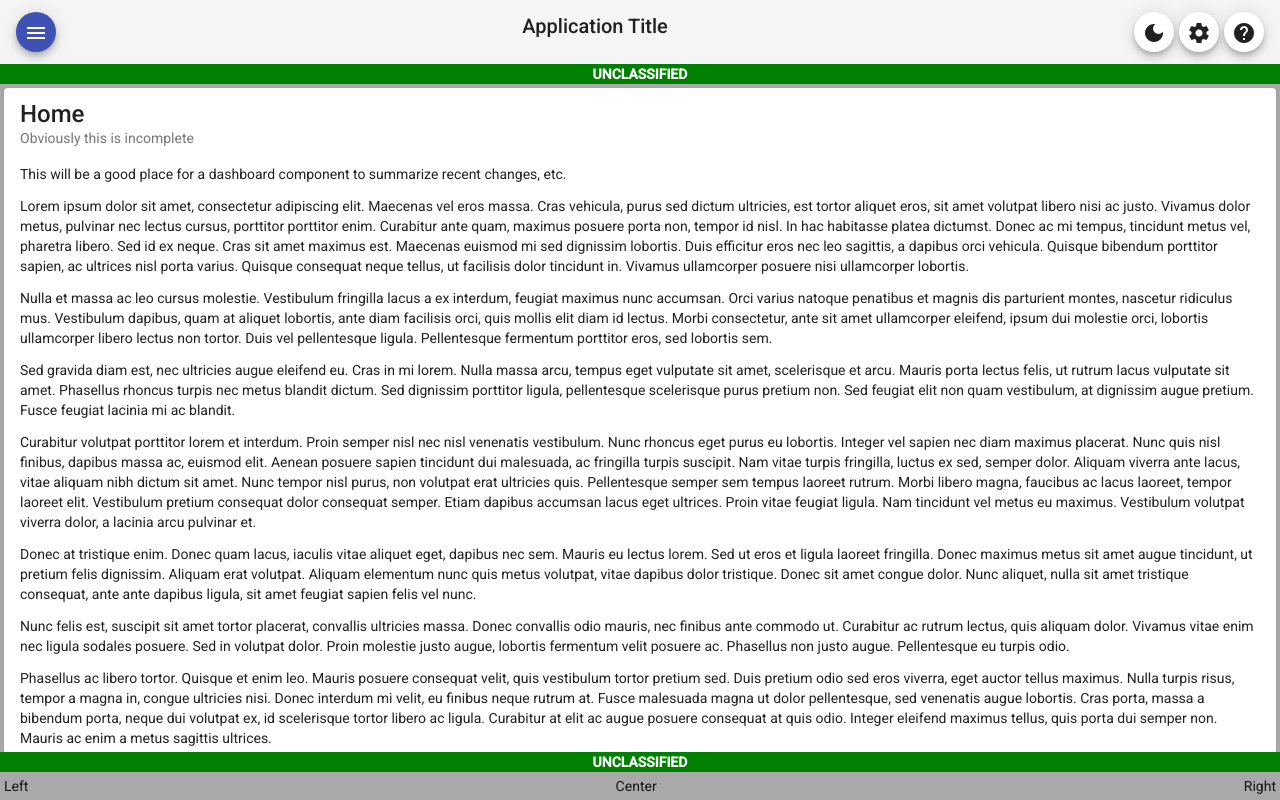
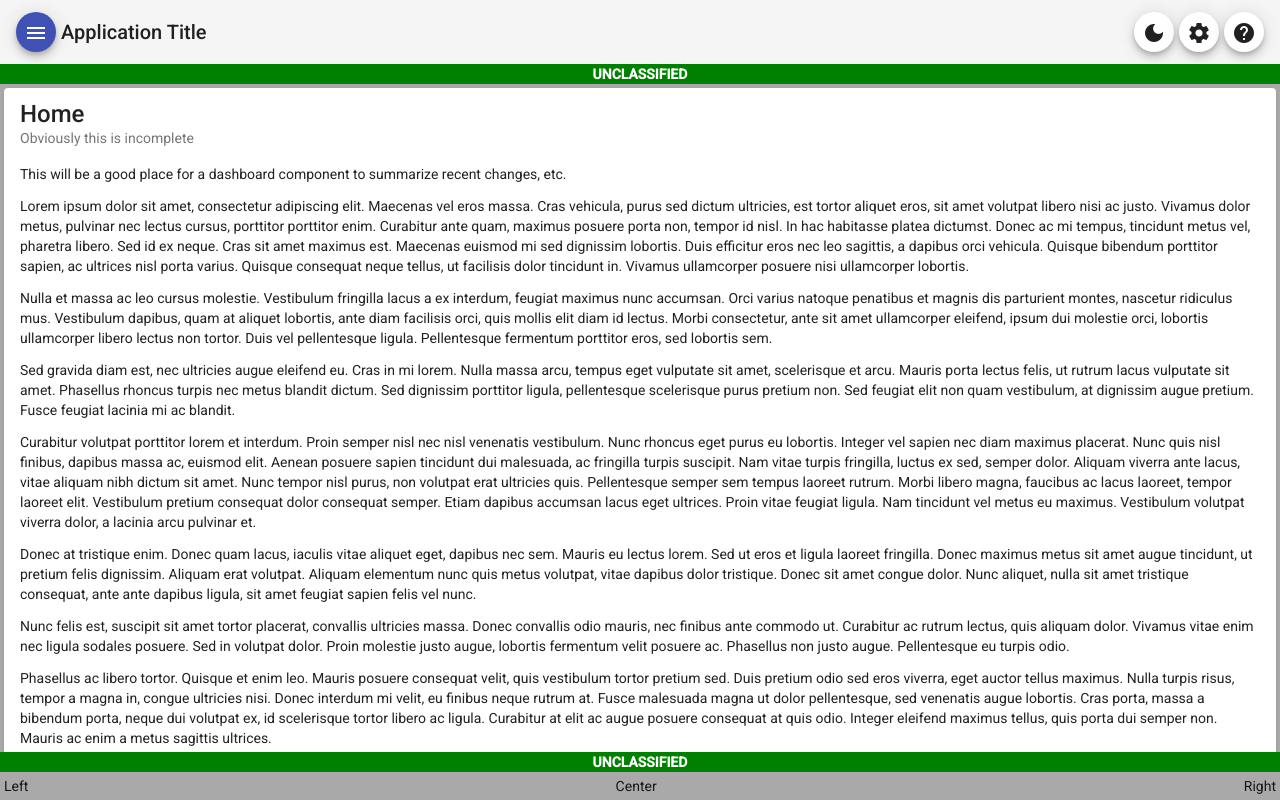
Before and after one commit to four3rds/angular-examples, an Angular app: page /home in a window 1280 px wide. Built offline with nearby package versions, Linux system fonts and the light colour scheme.

Commit message:
Moved title

```diff
--- a/src/app/core/components/header/header.component.html
+++ b/src/app/core/components/header/header.component.html
@@ -4,8 +4,7 @@
       <mat-icon>menu</mat-icon>
     </button>
   </div>
-  <span class="spacer"></span>
-  <p>{{ title }}</p>
+  <span>&nbsp;{{ title }}</span>
   <span class="spacer"></span>
   <div>
     <button mat-mini-fab color="basic" (click)="darkModeChange.emit(!darkMode)">
```
